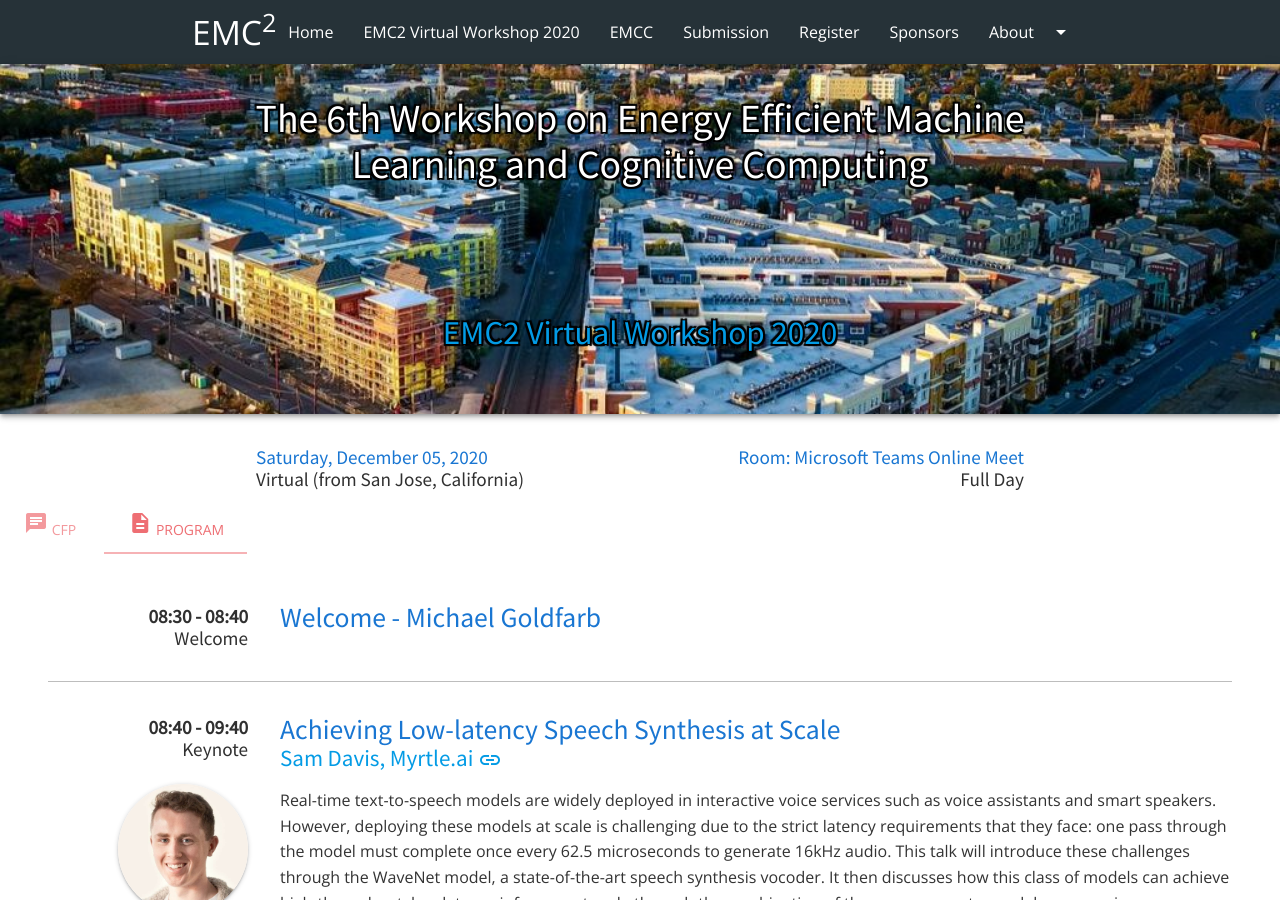
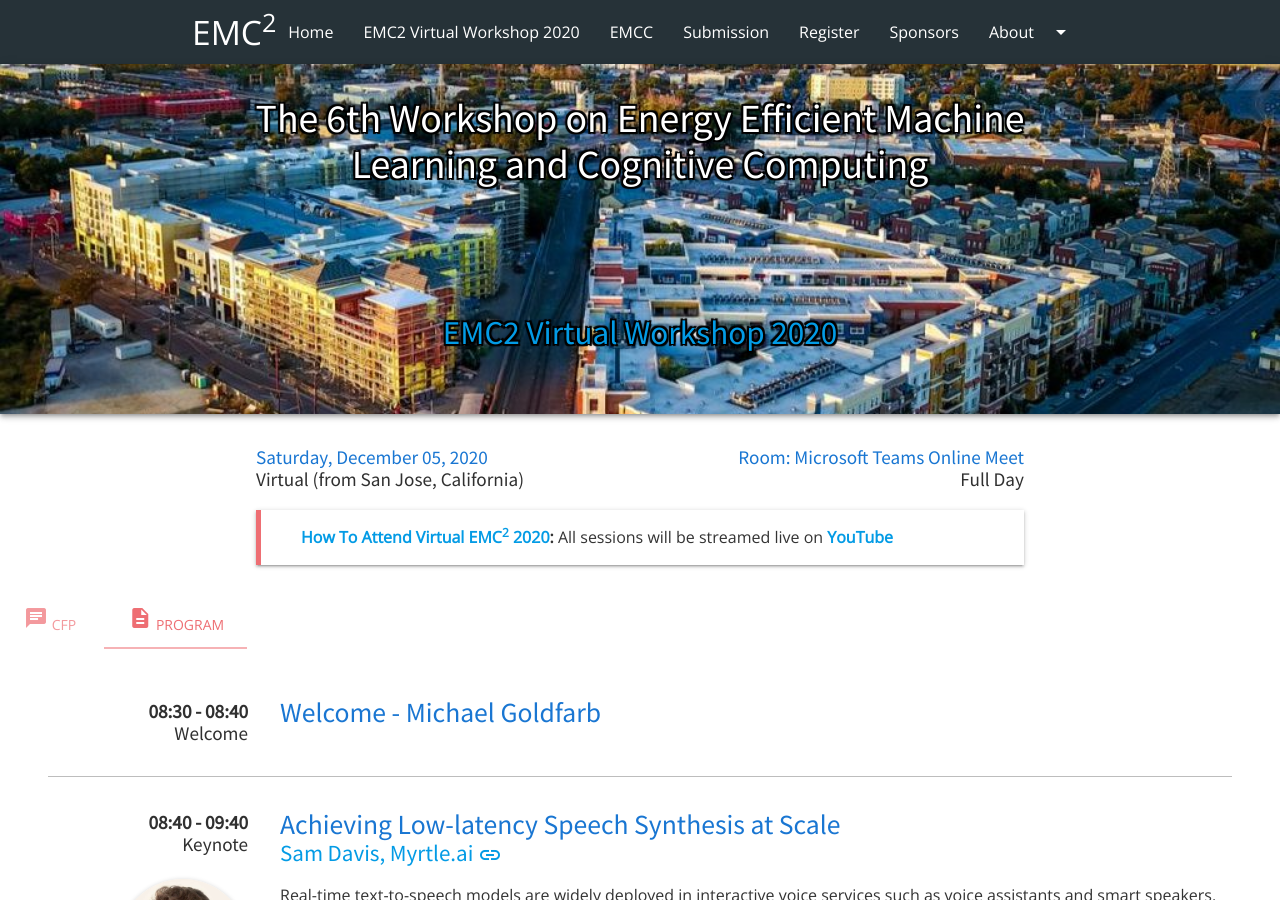
Before and after one commit to mgoldfar/emc2-web, a Jekyll site: the page built from _editions/6-virtual-20.html, in a window 1280 px wide and 900 px high. Built offline with Jekyll 4.4.1, drawn with Linux system fonts in a browser that asks for light colours.

Commit message:
streaming link updated to EMC2 virtual program page

```diff
--- a/_layouts/edition-page.html
+++ b/_layouts/edition-page.html
@@ -64,11 +64,15 @@
             {% endif %}
 
             {% if page.is_registering %}
-		<!--blockquote class="z-depth-1" style="text-align: left;">
-		    <p style="padding: 1rem;">
+		<blockquote class="z-depth-1" style="text-align: left;">
+		    <!--p style="padding: 1rem;">
 		        <strong>Workshop Registration:</strong> Click <a href="/registration">here</a> to register.
-		    </p>
-		</blockquote-->
+		    </p-->
+            <p style="padding: 1rem;">
+                <strong><a href="/virtual-20">How To Attend Virtual EMC<sup>2</sup> 2020</a>:</strong> All sessions
+                will be streamed live on <strong><a href="https://nam06.safelinks.protection.outlook.com/?url=https%3A%2F%2Fyoutu.be%2FGmxh9QgA9Hc&data=04%7C01%7Crapariha%40microsoft.com%7C5a3c1c0d749a459cf01608d896931124%7C72f988bf86f141af91ab2d7cd011db47%7C1%7C1%7C637424905673305801%7CUnknown%7CTWFpbGZsb3d8eyJWIjoiMC4wLjAwMDAiLCJQIjoiV2luMzIiLCJBTiI6Ik1haWwiLCJXVCI6Mn0%3D%7C1000&sdata=Ez1FBoWWpkWjr6c7cF3k%2FGgcSaeHp7ZwutNRqV4mB88%3D&reserved=0">YouTube</a></strong>
+            </p>
+		</blockquote>
 
             {% endif %}
 
```
